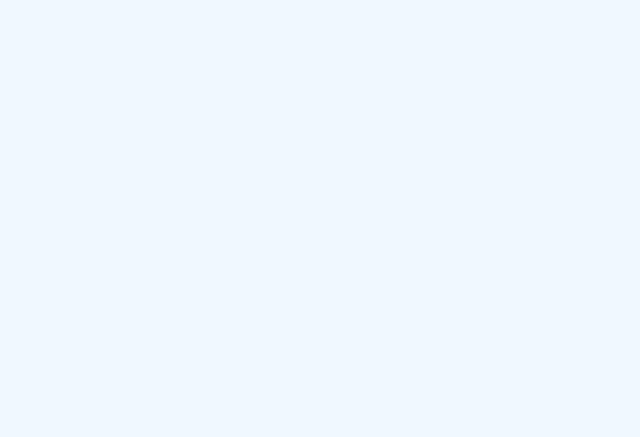
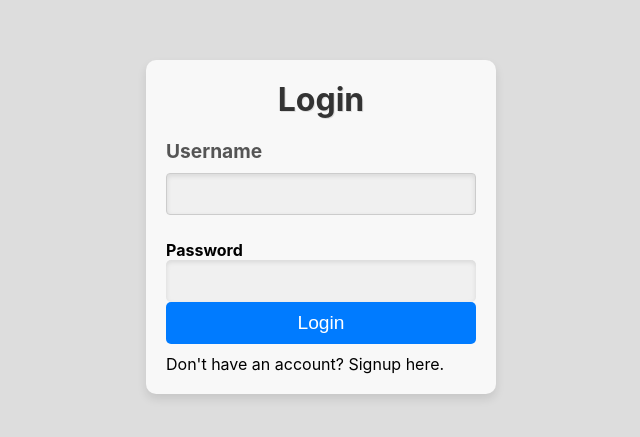
Before and after one commit to Matolweni95/crud-group3, a React (Create React App) app: page / in a window 1280 px wide. Before the commit this address had no page. Shown: the part 173-610 px from the top of the page, without its empty margins (319-959 px from the left). Built offline with nearby package versions, Linux system fonts and the light colour scheme.

Commit message:
home link fix

```diff
--- a/src/App.js
+++ b/src/App.js
@@ -39,7 +39,7 @@ function App() {
       {!isLoggedIn && (
           <Routes>
             <Route path="/signup" element={<Signup />} />
-            <Route path="/signin" element={<Signin setIsLoggedIn={setIsLoggedIn} />} />
+            <Route path="/" element={<Signin setIsLoggedIn={setIsLoggedIn} />} />
           </Routes>
         )}
 
```
